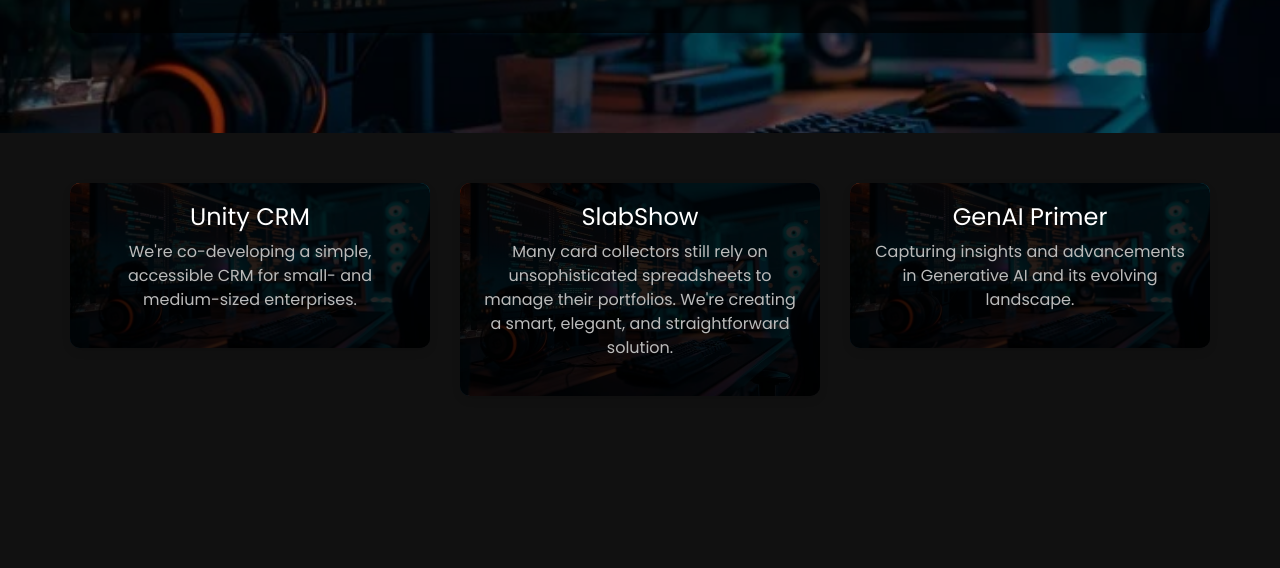
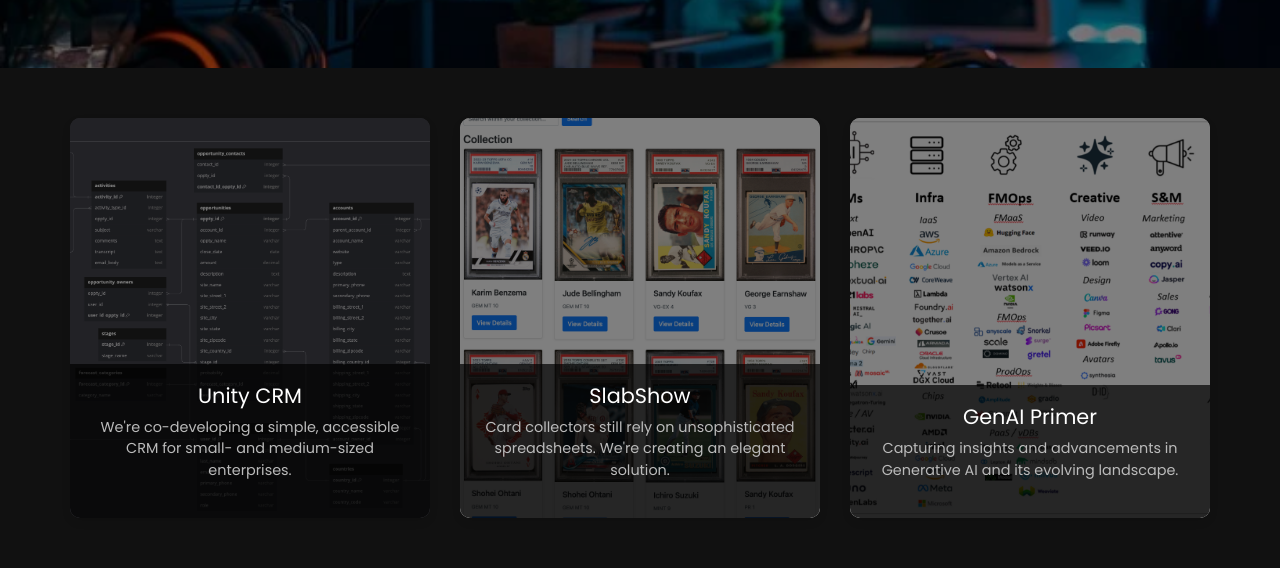
Before and after one commit to villoslado/villoslado.github.io, a plain HTML site: page index.html in a window 1280 px wide. Shown: the part 302-870 px from the top of the page. Before the commit the page ends 800 px from the top, so only its background shows below. Drawn offline with nearby package versions, Linux system fonts and the light colour scheme.

Commit message:
Redesigned landing site

```diff
--- a/index.html
+++ b/index.html
@@ -43,8 +43,9 @@
         .features { padding: 50px 0; }
         .features .feature-box {
             position: relative;
+            height: 400px;
             border-radius: 10px;
-            background: url('images/developer-setup.webp') center center / cover no-repeat;
+            background-size: cover;
             overflow: hidden;
             box-shadow: 0 4px 8px rgba(0, 0, 0, 0.1);
         }
@@ -58,19 +59,22 @@
             background: rgba(0, 0, 0, 0.5);
         }
         .features .feature-box .content {
-            position: relative;
+            position: absolute;
+            bottom: 0;
+            left: 0;
+            right: 0;
             z-index: 1;
             background: rgba(0, 0, 0, 0.7);
             padding: 20px;
-            border-radius: 10px;
+            border-radius: 0 0 10px 10px;
         }
         .features .feature-box h3 {
-            font-size: 1.5em;
+            font-size: 1.3em;
             color: #fff;
             font-family: 'Poppins', sans-serif;
         }
         .features .feature-box p {
-            font-size: 1em;
+            font-size: 0.9em;
             color: #bbb;
             font-family: 'Poppins', sans-serif;
         }
@@ -108,7 +112,6 @@
         </nav>
         <div class="hero">
             <div class="container">
-                <h1>Bienvenido</h1>
                 <p>
                     Here we share the projects we're currently engaged in and explore new learnings. It's all about experimenting, building, and growing together.
                 </p>
@@ -117,7 +120,8 @@
         <div class="container text-center features">
             <div class="row">
                 <div class="col-md-4">
-                    <div class="feature-box">
+                    <div class="feature-box"
+                         style="background: url('images/unitycrm.png') center center / cover no-repeat">
                         <div class="content">
                             <h3>Unity CRM</h3>
                             <p>We're co-developing a simple, accessible CRM for small- and medium-sized enterprises.</p>
@@ -125,17 +129,17 @@
                     </div>
                 </div>
                 <div class="col-md-4">
-                    <div class="feature-box">
+                    <div class="feature-box"
+                         style="background: url('images/prototype.png') center center / cover no-repeat">
                         <div class="content">
                             <h3>SlabShow</h3>
-                            <p>
-                                Many card collectors still rely on unsophisticated spreadsheets to manage their portfolios. We're creating a smart, elegant, and straightforward solution.
-                            </p>
+                            <p>Card collectors still rely on unsophisticated spreadsheets. We're creating an elegant solution.</p>
                         </div>
                     </div>
                 </div>
                 <div class="col-md-4">
-                    <div class="feature-box">
+                    <div class="feature-box"
+                         style="background: url('images/ecosystem.png') center center / cover no-repeat">
                         <div class="content">
                             <h3>GenAI Primer</h3>
                             <p>Capturing insights and advancements in Generative AI and its evolving landscape.</p>
```
